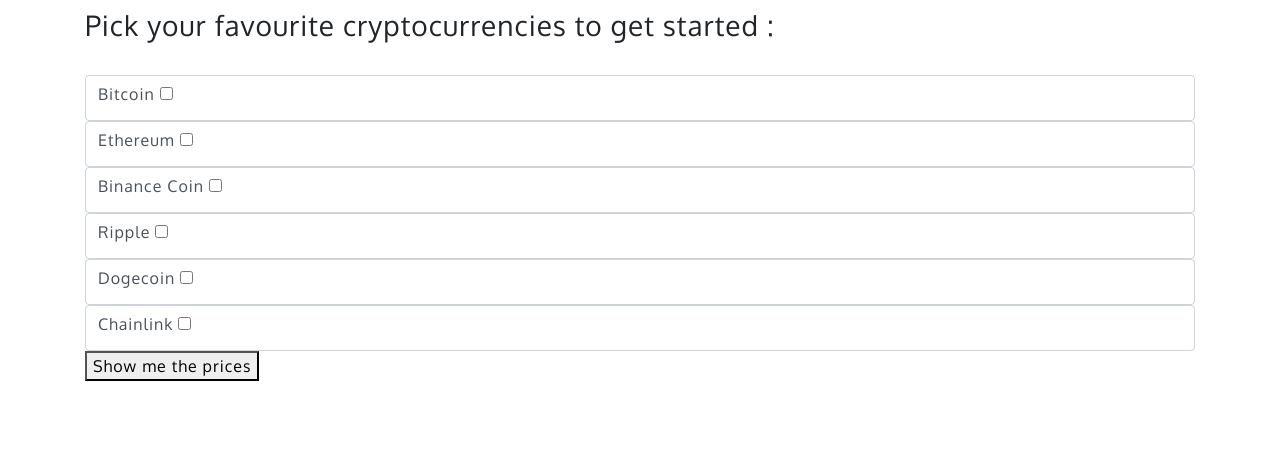
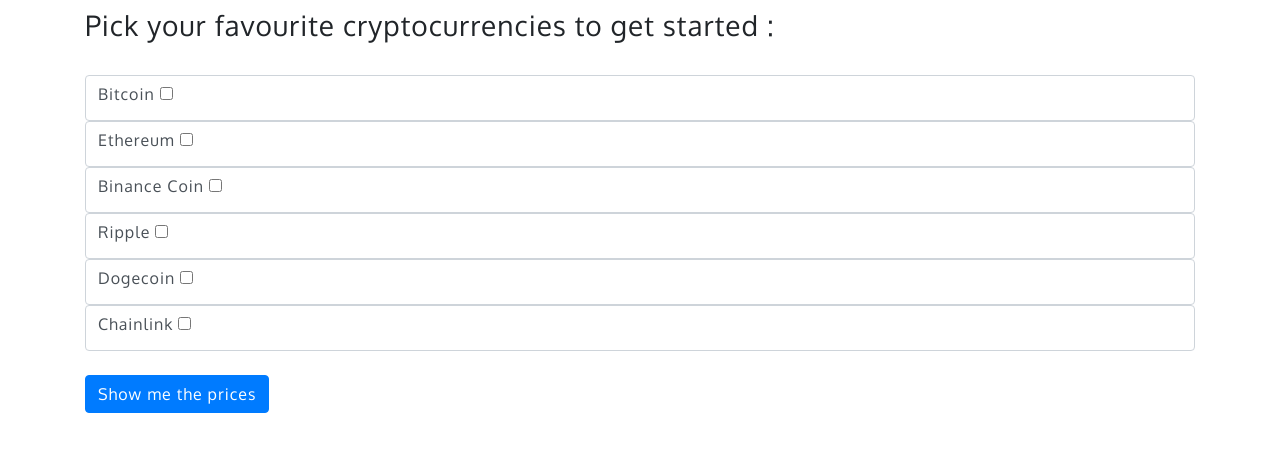
Before and after one commit to eunicepang/crypto-prices, a plain HTML site: page index.html in a window 1280 px wide. Shown: the part 141-592 px from the top of the page. Drawn offline with nearby package versions, Linux system fonts and the light colour scheme.

Commit message:
updated UI

```diff
--- a/index.html
+++ b/index.html
@@ -45,8 +45,10 @@
                     <label for="link">Chainlink</label>
                     <input id="link" type="checkbox"/>
                 </div>
-                <button id=databtn>Show me the prices</button>
+                <br>
+                <button type="button" id=databtn class="btn btn-primary">Show me the prices</button>
             </div>
+            <br>
             <br>
 
         </div>
```
